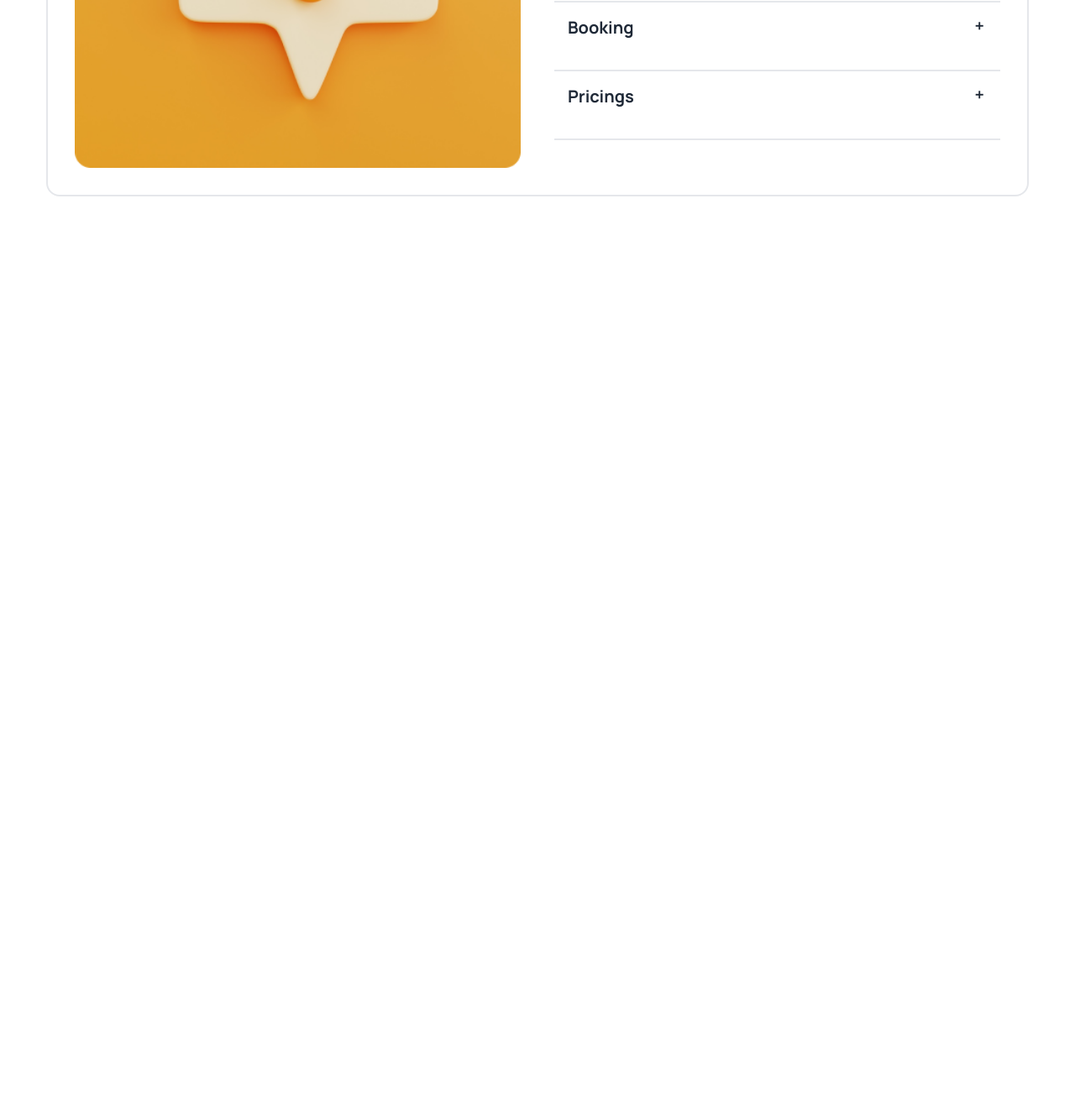
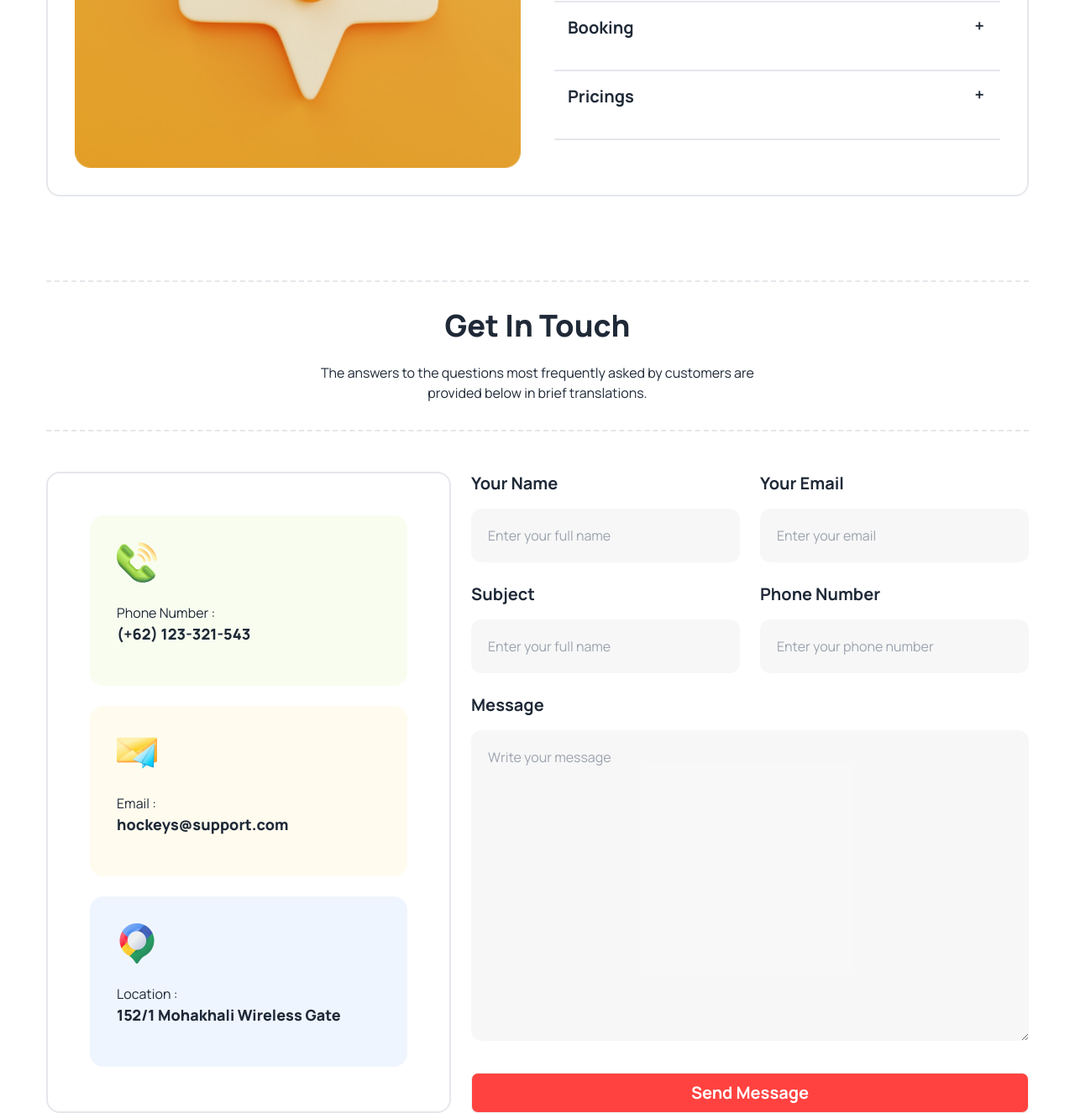
Before and after one commit to Nahin69/assignment-3, a plain HTML site: page index.html in a window 1280 px wide. Shown: the part 1633-2959 px from the top of the page at 84% size. Before the commit the page ends 1867 px from the top, so only its background shows below. Drawn offline with nearby package versions, Linux system fonts and the light colour scheme.

Commit message:
get in touch section finish

```diff
--- a/index.html
+++ b/index.html
@@ -152,14 +152,15 @@
         <section>
             <div class="text-center  border-b-2 border-t-2 border-dashed mb-12 py-8">
                 <h2 class=" font-extrabold text-4xl pb-6">Clients Question</h2>
-            <p class=" text-base">The answers to the questions most frequently asked by customers are <br> provided below in brief translations.
-            </p>
+                <p class=" text-base">The answers to the questions most frequently asked by customers are <br> provided
+                    below in brief translations.
+                </p>
 
             </div>
 
 
-            <div class="flex gap-10 border-2 rounded-2xl p-8">
-                <img class="flex-1" src="Images/11.png" alt="">
+            <div class="flex flex-col lg:flex-row gap-10 border-2 rounded-2xl p-8">
+                <img class="flex-1 w-[100%]" src="Images/11.png" alt="">
                 <div class="flex-1">
                     <div class="collapse collapse-plus border-b-2 rounded-none pb-5">
                         <input type="radio" name="my-accordion-3" checked="checked" />
@@ -221,6 +222,85 @@
         </section>
 
         <!-- Get In Touch-section -->
+
+        <section class="mt-[100px]">
+            <div class="text-center  border-b-2 border-t-2 border-dashed mb-12 py-8">
+                <h2 class=" font-extrabold text-4xl pb-6">Get In Touch</h2>
+                <p class=" text-base">The answers to the questions most frequently asked by customers are <br> provided
+                    below in brief translations.
+                </p>
+
+            </div>
+            <div class="flex flex-col lg:flex-row gap-6">
+                <!-- contact section -->
+                <div class="border-2 p-[50px]  rounded-2xl flex-1">
+                    <div class="bg-[#BCED6D1A] rounded-2xl pt-8 pl-8 pb-12 mb-6 ">
+                        <img class="pb-6" src="Images/call.png" alt="">
+                        <p>Phone Number :</p>
+                        <p class="font-extrabold text-[18px]">(+62) 123-321-543</p>
+                    </div>
+                    <div class="bg-[#FDDD5F1A] rounded-2xl pt-8 pl-8 pb-12 mb-6 ">
+                        <img class="pb-6" src="Images/msg.png" alt="">
+                        <p>Email : </p>
+                          <p class="font-extrabold text-[18px]">hockeys@support.com</p>
+                    </div>
+                    <div class="bg-[#629CF31A] rounded-2xl pt-8 pl-8 pb-12 ">
+                        <img class="pb-6" src="Images/loc.png" alt="">
+                        <p>Location : </p>
+                          <p class="font-extrabold text-[18px]"> 152/1 Mohakhali Wireless Gate</p>
+                    </div>
+                </div>
+
+                <!-- form section -->
+
+                <div class="flex-1">
+                    <div class="flex flex-col lg:flex-row gap-6 mb-6">
+                        <div>
+                            <h4 class="font-bold text-xl mb-4">Your Name</h4>
+                            <input class="lg:w-80 w-[100%] h-16 bg-[#13131808] rounded-xl p-5" type="text" name="" id=""
+                                placeholder="Enter your full name">
+
+                        </div>
+                        <div>
+                            <h4 class="font-bold text-xl mb-4">Your Email</h4>
+                            <input class=" lg:w-80 w-[100%] h-16 bg-[#13131808] rounded-xl p-5" type="email" name=""
+                                id="" placeholder="Enter your email">
+
+                        </div>
+
+                    </div>
+                    <div class="flex flex-col lg:flex-row gap-6 mb-6">
+                        <div>
+                            <h4 class="font-bold text-xl mb-4">Subject</h4>
+                            <input class="lg:w-80 w-[100%] h-16 bg-[#13131808] rounded-xl p-5" type="text" name="" id=""
+                                placeholder="Enter your full name">
+
+                        </div>
+                        <div>
+                            <h4 class="font-bold text-xl mb-4">Phone Number</h4>
+                            <input class="lg:w-80 w-[100%] h-16 bg-[#13131808] rounded-xl p-5" type="text" name="" id=""
+                                placeholder="Enter your phone number">
+                        </div>
+
+
+                    </div>
+
+                    <div>
+                        <h4 class="font-bold text-xl mb-4">Message </h4>
+                        <textarea class="w-[100%] h-[370px] rounded-xl bg-[#13131808] p-5" name="" id="" cols="" rows=""
+                            placeholder="Write your message"></textarea>
+
+                    </div>
+
+                    <button class="btn bg-btn-color w-[100%] font-bold text-xl text-white mt-8">Send Message</button>
+
+
+
+                </div>
+
+
+            </div>
+        </section>
     </main>
 
 </body>
```
Also changed, not shown: Images/call.png (renamed from Images/Group 1171275317.png), Images/loc.png (renamed from Images/Group 1171275321.png), Images/msg.png (renamed from Images/Group 1171275318.png).
